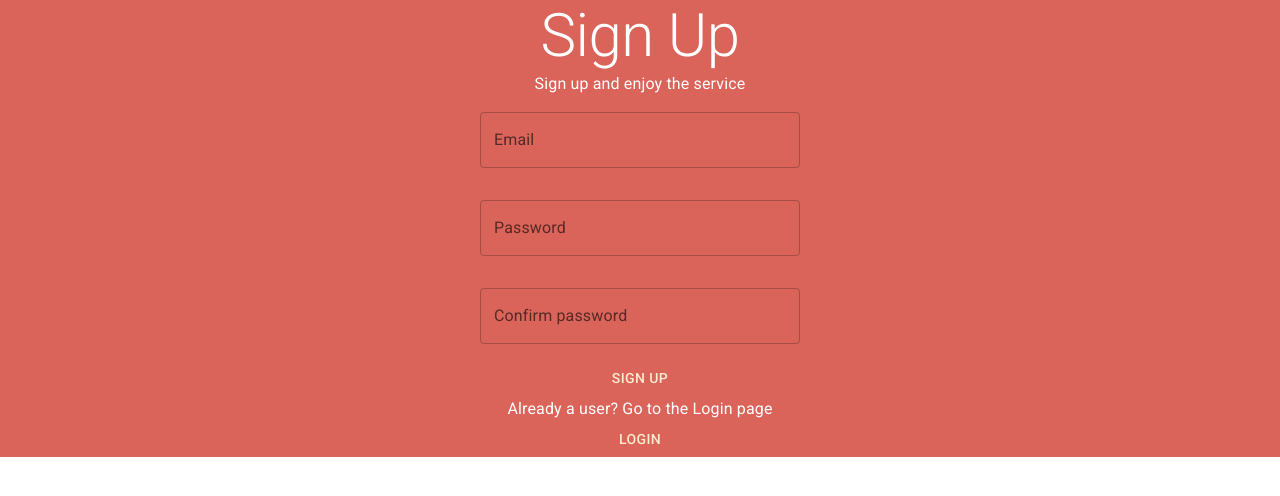
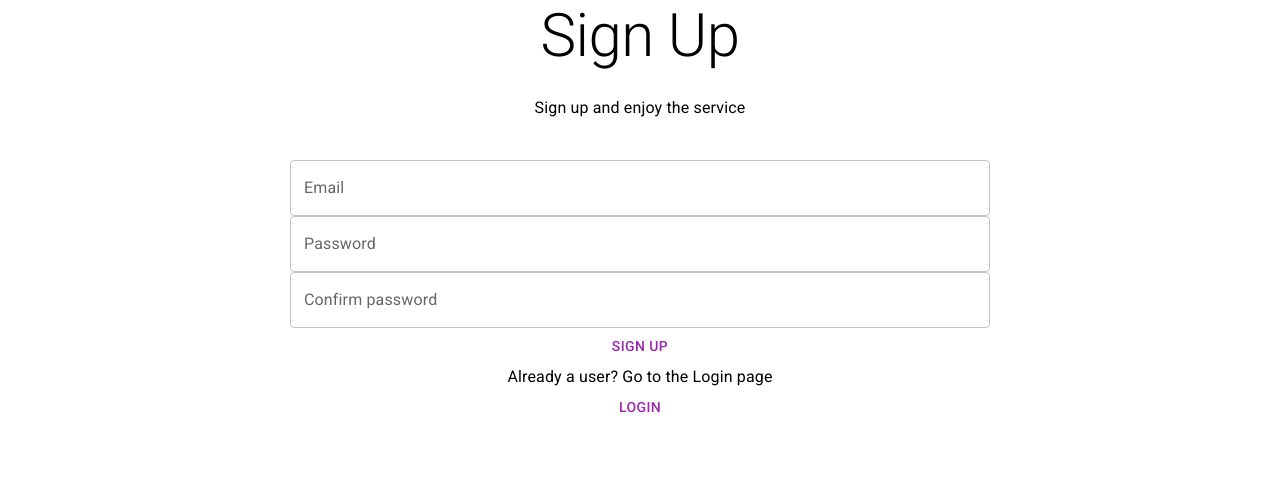
Before and after one commit to curriculum-vitae-team/cv-Ensign-Papkevich, a React app: page /signup in a window 1280 px wide. Shown: the top 496 px of the page. Built offline with nearby package versions, Linux system fonts and the light colour scheme.

Commit message:
remove sx

```diff
--- /dev/null
+++ b/src/components/pages/auth/signup/signup.styles.ts
@@ -0,0 +1,8 @@
+import { styled } from "@mui/material"
+
+export const Form = styled("form")({
+  display: "flex",
+  flexDirection: "column",
+  width: 700,
+  margin: "auto",
+})
--- a/src/components/pages/auth/signup/signup.tsx
+++ b/src/components/pages/auth/signup/signup.tsx
@@ -4,6 +4,7 @@ import { SIGNUP_MUTATION } from "../../../../graphql/mutations"
 import { Link, useNavigate } from "react-router-dom"
 import { useForm } from "react-hook-form"
 import { SignUpFormValues } from "./signup.types"
+import * as Styled from "./signup.styles"
 
 export const Signup = () => {
   const navigate = useNavigate()
@@ -80,23 +81,12 @@ export const Signup = () => {
   }
 
   return (
-    <form onSubmit={handleSubmit(onSubmit)}>
-      <Box
-        sx={{
-          width: "100%",
-          height: "100%",
-          backgroundColor: "#da645a",
-          display: "flex",
-          justifyContent: "center",
-          alignItems: "center",
-          flexDirection: "column",
-        }}
-      >
-        <Typography variant="h2" color="white">
+    <Styled.Form onSubmit={handleSubmit(onSubmit)}>
+      <Typography variant="h2" textAlign="center" sx={{ mb: 3 }}>
         Sign Up
       </Typography>
 
-        <Typography variant="body1" color="white">
+      <Typography variant="body1" textAlign="center" sx={{ mb: 5 }}>
         Sign up and enjoy the service
       </Typography>
 
@@ -104,7 +94,6 @@ export const Signup = () => {
         id="outlined-basic"
         label="Email"
         variant="outlined"
-          sx={{ m: 2, width: 1 / 4 }}
         error={!!errors.email}
         helperText={errors?.email?.message}
         {...register("email", {
@@ -121,7 +110,6 @@ export const Signup = () => {
         id="outlined-basic"
         label="Password"
         variant="outlined"
-          sx={{ m: 2, width: 1 / 4 }}
         error={!!errors.password}
         helperText={errors?.password?.message}
         {...register("password", {
@@ -138,7 +126,6 @@ export const Signup = () => {
         id="outlined-basic"
         label="Confirm password"
         variant="outlined"
-          sx={{ m: 2, width: 1 / 4 }}
         error={!!errors.confirm_password}
         helperText={errors?.confirm_password?.message}
         {...register("confirm_password", {
@@ -151,26 +138,17 @@ export const Signup = () => {
         })}
       />
 
-        <Button
-          type="submit"
-          color="secondary"
-          sx={{ color: "blanchedalmond" }}
-        >
+      <Button type="submit" color="secondary">
         Sign Up
       </Button>
 
-        <Typography variant="body1" color="white">
+      <Typography variant="body1" textAlign="center">
         Already a user? Go to the Login page
       </Typography>
 
-        <Button
-          color="secondary"
-          sx={{ color: "blanchedalmond" }}
-          onClick={navigateToLoginPage}
-        >
+      <Button color="secondary" onClick={navigateToLoginPage}>
         Login
       </Button>
-      </Box>
-    </form>
+    </Styled.Form>
   )
 }
```
Lines whose indentation alone changed are shown as unchanged.
